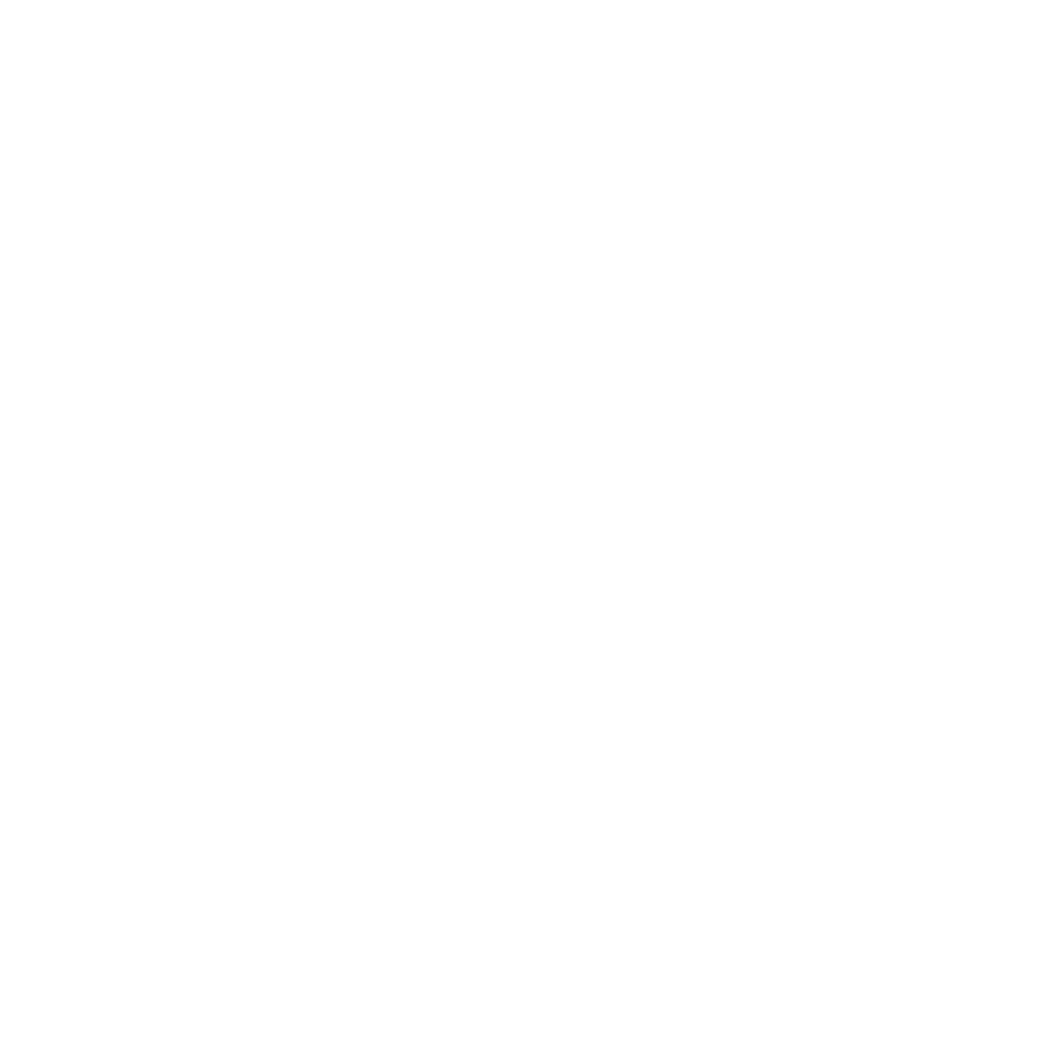
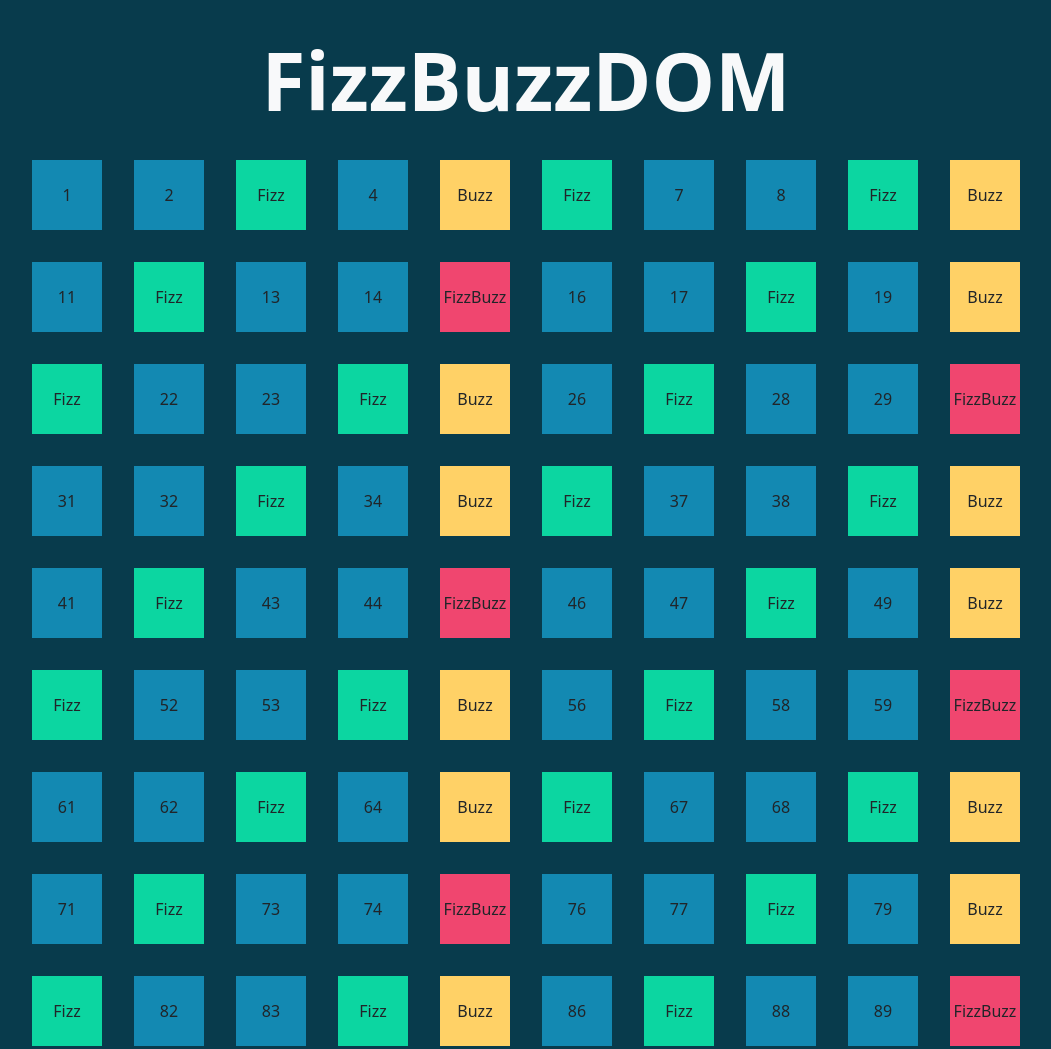
Before and after one commit to Pippo1997/js-fizzbuzz, a plain HTML site: page index.html in a window 1280 px wide. Shown: the top 1049 px of the page, without its empty margins (114-1165 px from the left). Before the commit the page ends 800 px from the top, so only its background shows below. Drawn offline with nearby package versions, Linux system fonts and the light colour scheme.

Commit message:
bonus 1 - 2

```diff
--- a/css/style.css
+++ b/css/style.css
@@ -3,3 +3,38 @@
     padding: 0;
     box-sizing: border-box;
 }
+
+.background{
+    background-color: rgba(8,59,76,255);
+}
+
+.container{
+    display: flex;
+    flex-wrap: wrap;
+    justify-content: center;
+}
+
+.box{
+    width: 70px;
+    height: 70px;
+    display: flex;
+    align-items: center;
+    justify-content: center;
+    margin: 1rem;
+}
+
+.box-blue{
+    background-color: rgba(19,137,178,255);
+}
+
+.box-green{
+    background-color: rgba(12,214,161,255);
+}
+
+.box-pink{
+    background-color: rgba(240,70,111,255);
+}
+
+.box-yellow{
+    background-color: rgba(255,209,102,255);
+}
--- a/index.html
+++ b/index.html
@@ -5,9 +5,15 @@
         <meta http-equiv="X-UA-Compatible" content="IE=edge">
         <meta name="viewport" content="width=device-width, initial-scale=1.0">
         <link rel="stylesheet" href="./css/style.css">
+        <!-- CSS only -->
+        <link href="https://cdn.jsdelivr.net/npm/bootstrap@5.2.3/dist/css/bootstrap.min.css" rel="stylesheet" integrity="sha384-rbsA2VBKQhggwzxH7pPCaAqO46MgnOM80zW1RWuH61DGLwZJEdK2Kadq2F9CUG65" crossorigin="anonymous">
         <title>Document</title>
     </head>
     <body>
+        <div class="background pt-3">
+            <h1 class="text-center text-light display-1 fw-bold pt-3">FizzBuzzDOM</h1>
+            <div class="container mt-3"></div>
+        </div>
 
         <!-- Javascript -->
         <script type="text/javascript" src="./js/script.js"></script>
--- a/js/script.js
+++ b/js/script.js
@@ -7,22 +7,31 @@
 // 2-Collego al DOM attraveso append()
 // 3-Stilizzo il DOm e mostro a video la soluzione “Fizz” “Buzz” “FizzBuzz”
 
+const container = document.querySelector(`.container`);
+
 for  (let i = 1 ; i<=100 ; i++){
+
+    let box;
 
     if (i % 15 == 0){
         console.log(`FizzBuzz`);
+        box = `<div class="box box-pink">FizzBuzz</div>`;
     }
 
     else if (i % 5 == 0){
         console.log(`Buzz`);
+        box = `<div class="box box-yellow">Buzz</div>`;
     }
 
     else if (i % 3 == 0){
         console.log(`Fizz`);
+        box = `<div class="box box-green">Fizz</div>`;
     }
 
     else{
         console.log(i);
+        box = `<div class="box box-blue">${i}</div>`;
     }
 
+    container.innerHTML += box;
 }
```
